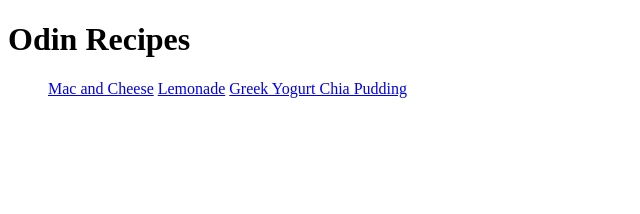
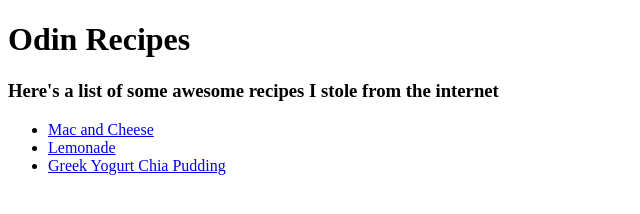
Before and after one commit to aycollapse/odin-recipes, a plain HTML site: page index.html in a window 1280 px wide. Shown: the whole page, without its empty margins (0-640 px from the left). Drawn offline with Linux system fonts and the light colour scheme.

Commit message:
fixed indexing problems, added homepage links, added live view link in readme.md

```diff
--- a/index.html
+++ b/index.html
@@ -6,10 +6,11 @@
     </head>
     <body>
         <h1>Odin Recipes</h1>
+        <h3>Here's a list of some <strong>awesome recipes</strong> I stole from the internet</h3>
         <ul>
-            <a href="/recipes/mac-and-cheese.html" target="_self">Mac and Cheese</a>
-            <a href="/recipes/lemonade.html" target="_self">Lemonade</a>
-            <a href="/recipes/greek-yogurt.html">Greek Yogurt Chia Pudding</a>
+            <li><a href="/recipes/mac-and-cheese.html" target="_self">Mac and Cheese</a></li>
+            <li><a href="/recipes/lemonade.html" target="_self">Lemonade</a></li>
+            <li><a href="/recipes/greek-yogurt.html">Greek Yogurt Chia Pudding</a></li>
         </ul>
     </body>
 </html>
```
Also changed, not shown: recipes/greek-yogurt.html (+1 -0 lines), recipes/lemonade.html (+1 -0 lines), recipes/mac-and-cheese.html (+1 -0 lines), 1 other file.
